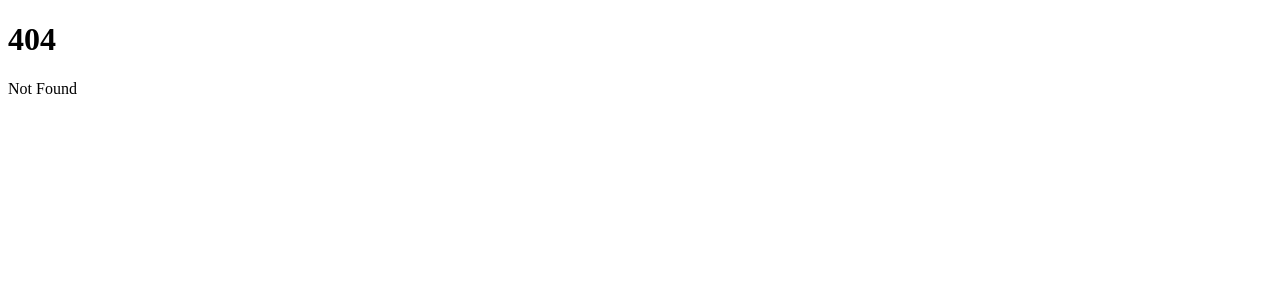
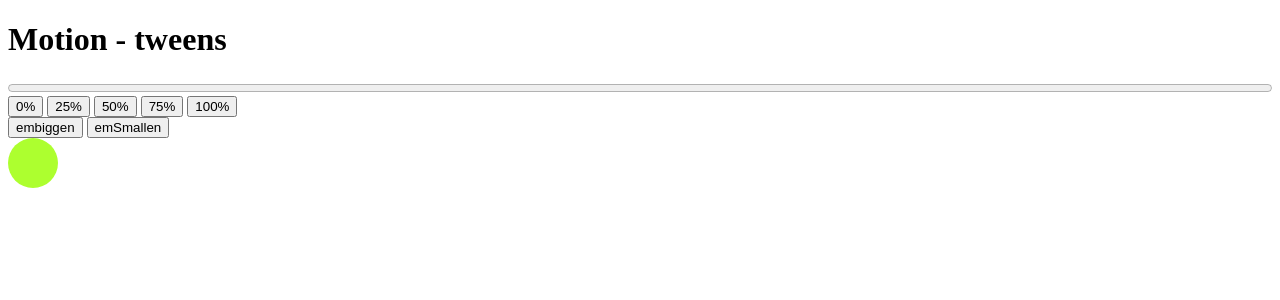
Before and after one commit to dante01yoon/svelte-tutorial, a SvelteKit app: page /tweens in a window 1280 px wide. Before the commit this address had no page. Shown: the top 300 px of the page. Built offline with nearby package versions, Linux system fonts and the light colour scheme.

Commit message:
feat: add tweens motion

```diff
--- a/src/routes/+page.svelte
+++ b/src/routes/+page.svelte
@@ -6,7 +6,8 @@
 		'binding',
 		'store/writable',
 		'store/auto-subscribe',
-		'store/readable'
+		'store/readable',
+		'tweens'
 	];
 </script>
 
--- /dev/null
+++ b/src/routes/tweens/+page.svelte
@@ -0,0 +1,55 @@
+<script>
+	import { cubicOut } from 'svelte/easing';
+	import { tweened } from 'svelte/motion';
+
+	const progress = tweened(0, {
+		duration: 400,
+		easing: cubicOut
+	});
+
+	const size = tweened(1, {
+		duration: 300,
+		easing: cubicOut
+	});
+
+	const scaleUpBall = () => {
+		$size += 1;
+	};
+	const scaleDownBall = () => {
+		$size -= 1;
+	};
+</script>
+
+<title>Motion - tweens</title>
+<h1>Motion - tweens</h1>
+<progress value={$progress} />
+<div>
+	<button on:click={() => progress.set(0)}> 0% </button>
+
+	<button on:click={() => progress.set(0.25)}> 25% </button>
+
+	<button on:click={() => progress.set(0.5)}> 50% </button>
+
+	<button on:click={() => progress.set(0.75)}> 75% </button>
+
+	<button on:click={() => progress.set(1)}> 100% </button>
+</div>
+
+<button on:click={scaleUpBall}> embiggen </button>
+<button on:click={scaleDownBall}> emSmallen </button>
+
+<div class="ball" style="transform: scale({$size}); transform-origin: 0 0" />
+
+<style>
+	progress {
+		display: block;
+		width: 100%;
+	}
+
+	.ball {
+		width: 50px;
+		height: 50px;
+		background: greenyellow;
+		border-radius: 50%;
+	}
+</style>
```
